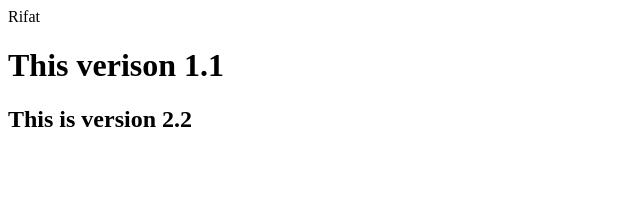
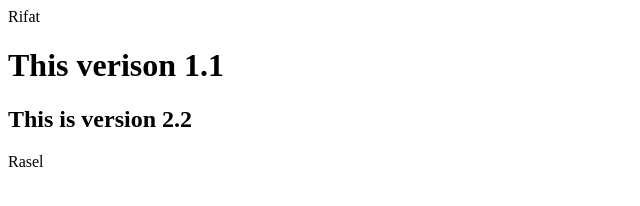
Before and after one commit to devesabbir/git-class, a plain HTML site: page index.html in a window 1280 px wide. Shown: the full height of the page, 0-640 px from the left. Drawn offline with Linux system fonts and the light colour scheme.

Commit message:
add title from rasel

```diff
--- a/index.html
+++ b/index.html
@@ -9,5 +9,6 @@
     <div>Rifat</div>
     <h1>This verison 1.1</h1>
     <h2>This is version 2.2</h2>
+    <div>Rasel</div>
   </body>
 </html>
```
